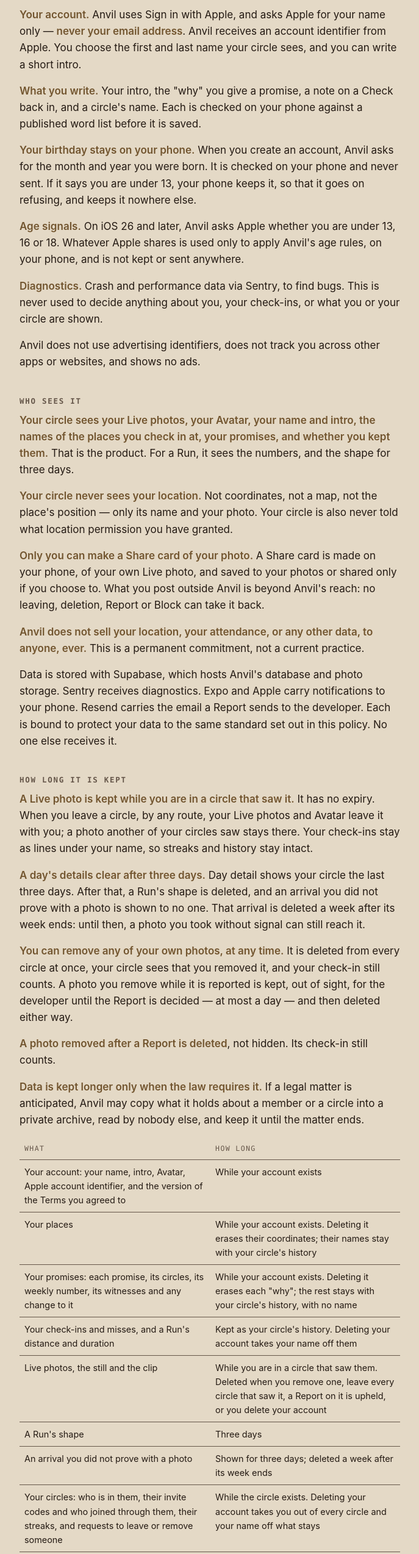
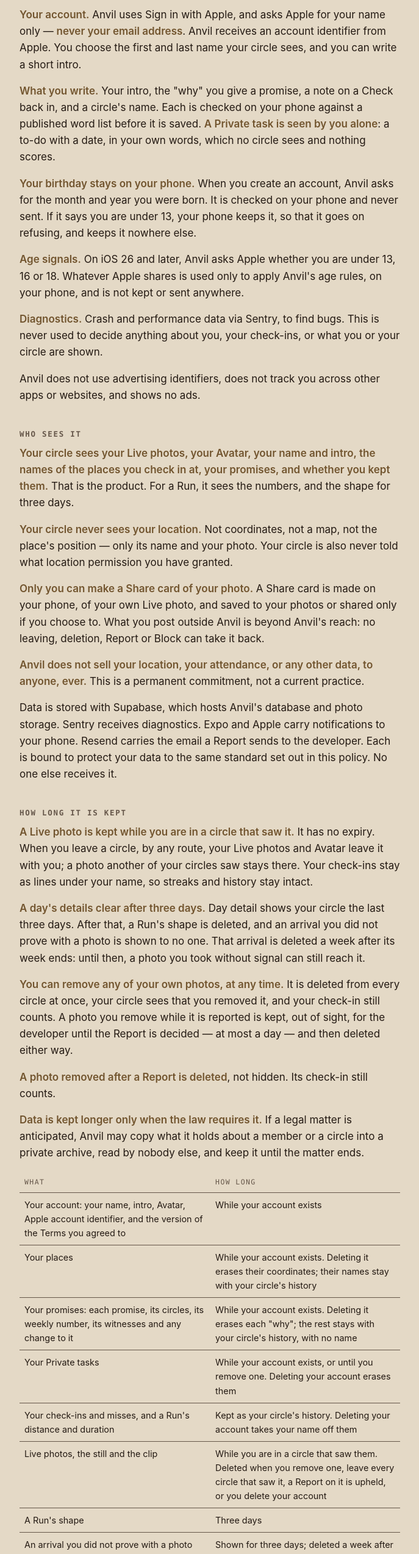
Before and after one commit to Joeorisit/anvil-legal, a plain HTML site: page index.html in a window 1280 px wide. Shown: the part 1180-3728 px from the top of the page at 61% size, without its empty margins (296-983 px from the left). Drawn offline with Linux system fonts and the light colour scheme.

Commit message:
Publish the privacy policy as of 96b0366

```diff
--- a/index.html
+++ b/index.html
@@ -78,7 +78,7 @@
 <p><strong>Your Avatar.</strong> Optional. If you take one, it is a photo taken with Anvil&#39;s camera, checked on your phone like a Live photo, and shown to your circles beside your name. You can remove it at any time, and you are shown as your initials again.</p>
 <p><strong>A Run&#39;s numbers.</strong> A Run is proved by its numbers rather than a photo: its distance, its duration, and its shape measured in metres from its own start and turned so it faces no direction. The points it is worked out from stay on your phone and are deleted when you finish. Nothing about where the run went is sent.</p>
 <p><strong>Your account.</strong> Anvil uses Sign in with Apple, and asks Apple for your name only — <strong>never your email address</strong>. Anvil receives an account identifier from Apple. You choose the first and last name your circle sees, and you can write a short intro.</p>
-<p><strong>What you write.</strong> Your intro, the &quot;why&quot; you give a promise, a note on a Check back in, and a circle&#39;s name. Each is checked on your phone against a published word list before it is saved.</p>
+<p><strong>What you write.</strong> Your intro, the &quot;why&quot; you give a promise, a note on a Check back in, and a circle&#39;s name. Each is checked on your phone against a published word list before it is saved. <strong>A Private task is seen by you alone</strong>: a to-do with a date, in your own words, which no circle sees and nothing scores.</p>
 <p><strong>Your birthday stays on your phone.</strong> When you create an account, Anvil asks for the month and year you were born. It is checked on your phone and never sent. If it says you are under 13, your phone keeps it, so that it goes on refusing, and keeps it nowhere else.</p>
 <p><strong>Age signals.</strong> On iOS 26 and later, Anvil asks Apple whether you are under 13, 16 or 18. Whatever Apple shares is used only to apply Anvil&#39;s age rules, on your phone, and is not kept or sent anywhere.</p>
 <p><strong>Diagnostics.</strong> Crash and performance data via Sentry, to find bugs. This is never used to decide anything about you, your check-ins, or what you or your circle are shown.</p>
@@ -101,6 +101,7 @@
 <tr><td>Your account: your name, intro, Avatar, Apple account identifier, and the version of the Terms you agreed to</td><td>While your account exists</td></tr>
 <tr><td>Your places</td><td>While your account exists. Deleting it erases their coordinates; their names stay with your circle&#39;s history</td></tr>
 <tr><td>Your promises: each promise, its circles, its weekly number, its witnesses and any change to it</td><td>While your account exists. Deleting it erases each &quot;why&quot;; the rest stays with your circle&#39;s history, with no name</td></tr>
+<tr><td>Your Private tasks</td><td>While your account exists, or until you remove one. Deleting your account erases them</td></tr>
 <tr><td>Your check-ins and misses, and a Run&#39;s distance and duration</td><td>Kept as your circle&#39;s history. Deleting your account takes your name off them</td></tr>
 <tr><td>Live photos, the still and the clip</td><td>While you are in a circle that saw them. Deleted when you remove one, leave every circle that saw it, a Report on it is upheld, or you delete your account</td></tr>
 <tr><td>A Run&#39;s shape</td><td>Three days</td></tr>
@@ -120,7 +121,7 @@
 </tbody>
 </table>
 <h2>Deleting your account, and withdrawing consent</h2>
-<p><strong>You can delete your account from inside Anvil, on the Account page.</strong> When you do, Anvil erases your Live photos, your Avatar, your intro, each &quot;why&quot;, each Check back in note, and your places&#39; coordinates, and your account is gone. What your circles saw happen is not rewritten: your check-ins, misses, promises and the names of your places stay in their history, no longer attached to you and no longer carrying your name. Your streaks are kept the same way. Nothing of yours remains attached to you — the one exception is an Ended account&#39;s hash, below — and there is no way back: a returning person is a new member, with new streaks.</p>
+<p><strong>You can delete your account from inside Anvil, on the Account page.</strong> When you do, Anvil erases your Live photos, your Avatar, your intro, each &quot;why&quot;, each Check back in note, your Private tasks, and your places&#39; coordinates, and your account is gone. What your circles saw happen is not rewritten: your check-ins, misses, promises and the names of your places stay in their history, no longer attached to you and no longer carrying your name. Your streaks are kept the same way. Nothing of yours remains attached to you — the one exception is an Ended account&#39;s hash, below — and there is no way back: a returning person is a new member, with new streaks.</p>
 <p>You can withdraw location or camera permission at any time in your device&#39;s Settings. Anvil keeps working: without camera or location access you can still read your circles, but you cannot make check-ins, because a check-in is a photo taken at a place. Anvil will not create misses for commitments it cannot observe.</p>
 <p>To ask about data Anvil holds about you, or to request its deletion by hand, email <a href="mailto:feedback@arlisai.com.">feedback@arlisai.com.</a></p>
 <h2>Reporting content, and Ended accounts</h2>
```
Also changed, not shown: 1 other file.
